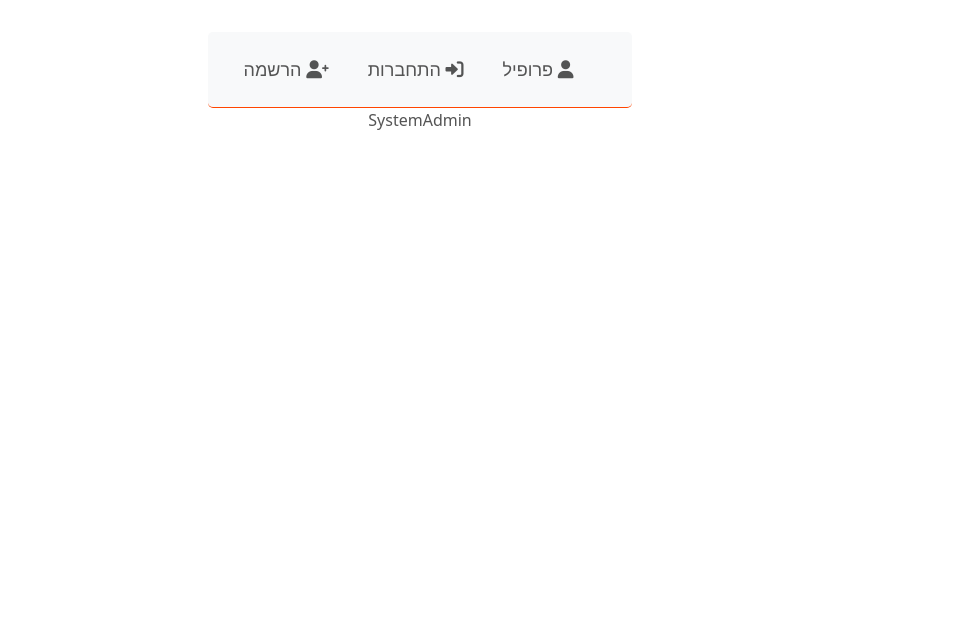
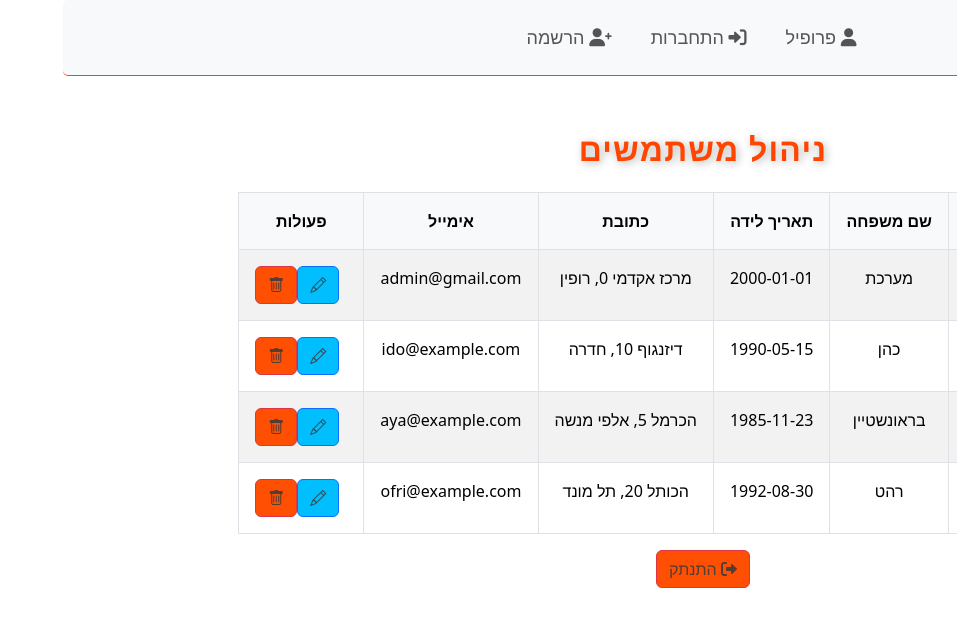
Before and after one commit to IdoCohen7/assignment3, a React (Vite) app: page /systemAdmin in a window 1280 px wide. Shown: the top 626 px of the page, without its empty margins (323-1280 px from the left). Built offline with nearby package versions, Linux system fonts and the light colour scheme.

Commit message:
almostDone
added delete and edit for system admin

```diff
--- a/index.html
+++ b/index.html
@@ -2,18 +2,36 @@
 <html lang="en" dir="rtl">
   <head>
     <meta charset="UTF-8" />
-    <link rel="icon" type="image/svg+xml" href="/public/favicon.ico" />
+    <link rel="icon" type="image/svg+xml" href="/favicon.ico" />
     <meta name="viewport" content="width=device-width, initial-scale=1.0" />
-    <link href="https://cdn.jsdelivr.net/npm/bootstrap@5.3.3/dist/css/bootstrap.min.css" rel="stylesheet" integrity="sha384-QWTKZyjpPEjISv5WaRU9OFeRpok6YctnYmDr5pNlyT2bRjXh0JMhjY6hW+ALEwIH" crossorigin="anonymous">
-    <link rel="stylesheet" href="https://cdnjs.cloudflare.com/ajax/libs/font-awesome/6.0.0-beta3/css/all.min.css">
-    <link href="https://fonts.googleapis.com/css2?family=Press+Start+2P&family=Noto+Sans+Hebrew&display=swap" rel="stylesheet">
-
+    <link
+      href="https://cdn.jsdelivr.net/npm/bootstrap@5.3.3/dist/css/bootstrap.min.css"
+      rel="stylesheet"
+      integrity="sha384-QWTKZyjpPEjISv5WaRU9OFeRpok6YctnYmDr5pNlyT2bRjXh0JMhjY6hW+ALEwIH"
+      crossorigin="anonymous"
+    />
+    <link
+      rel="stylesheet"
+      href="https://cdnjs.cloudflare.com/ajax/libs/font-awesome/6.0.0-beta3/css/all.min.css"
+    />
+    <link
+      href="https://fonts.googleapis.com/css2?family=Press+Start+2P&family=Noto+Sans+Hebrew&display=swap"
+      rel="stylesheet"
+    />
+    <link
+      rel="stylesheet"
+      href="https://cdnjs.cloudflare.com/ajax/libs/bootstrap-icons/1.5.0/font/bootstrap-icons.min.css"
+    />
 
     <title>assignment 3</title>
   </head>
   <body>
     <div id="root"></div>
     <script type="module" src="/src/main.jsx"></script>
-    <script src="https://cdn.jsdelivr.net/npm/bootstrap@5.3.3/dist/js/bootstrap.bundle.min.js" integrity="sha384-YvpcrYf0tY3lHB60NNkmXc5s9fDVZLESaAA55NDzOxhy9GkcIdslK1eN7N6jIeHz" crossorigin="anonymous"></script>
+    <script
+      src="https://cdn.jsdelivr.net/npm/bootstrap@5.3.3/dist/js/bootstrap.bundle.min.js"
+      integrity="sha384-YvpcrYf0tY3lHB60NNkmXc5s9fDVZLESaAA55NDzOxhy9GkcIdslK1eN7N6jIeHz"
+      crossorigin="anonymous"
+    ></script>
   </body>
 </html>
--- a/src/App.jsx
+++ b/src/App.jsx
@@ -25,15 +25,63 @@ function App() {
       city: "רופין",
       street: "מרכז אקדמי",
       number: 0,
-      profilePicture: null, // תוכל להוסיף כאן את הנתונים המתאימים אם יש לך תמונה
+      profilePicture: null,
       passwordConfirm: "ad1234321!aD",
     };
 
-    // בדיקה אם כבר יש משתמשים, אם לא, נוסיף את המשתמש האדמין
+    // יצירת משתמשים נוספים (לא אדמין)
+    const defaultUsers = [
+      {
+        id: uuidv4(),
+        username: "ido",
+        password: "Ido1234!",
+        email: "ido@example.com",
+        firstName: "עידו",
+        lastName: "כהן",
+        dateOfBirth: "1990-05-15",
+        city: "חדרה", // עיר עידו
+        street: "דיזנגוף",
+        number: 10,
+        profilePicture: null,
+        passwordConfirm: "Ido1234!",
+      },
+      {
+        id: uuidv4(),
+        username: "aya",
+        password: "Aya1234!",
+        email: "aya@example.com",
+        firstName: "איה",
+        lastName: "בראונשטיין",
+        dateOfBirth: "1985-11-23",
+        city: "אלפי מנשה", // עיר איה
+        street: "הכרמל",
+        number: 5,
+        profilePicture: null,
+        passwordConfirm: "Aya1234!",
+      },
+      {
+        id: uuidv4(),
+        username: "ofri",
+        password: "Ofri1234!",
+        email: "ofri@example.com",
+        firstName: "עופרי",
+        lastName: "רהט",
+        dateOfBirth: "1992-08-30",
+        city: "תל מונד", // עיר עופרי
+        street: "הכותל",
+        number: 20,
+        profilePicture: null,
+        passwordConfirm: "Ofri1234!",
+      },
+    ];
+
+    // בדיקה אם כבר יש משתמשים, אם לא, נוסיף את המשתמש האדמין ומשתמשים נוספים
     const existingUsers = JSON.parse(localStorage.getItem("users")) || [];
-    if (existingUsers.length != 0) {
-      localStorage.setItem("users", JSON.stringify([adminUser])); // שומר את המשתמש האדמין ב-localStorage
-      return [adminUser]; // מחזיר את המשתמש האדמין כסטייט
+    if (existingUsers.length === 0) {
+      // אם אין משתמשים, נוסיף את כל המשתמשים כולל אדמין ומשתמשים נוספים
+      const allUsers = [adminUser, ...defaultUsers];
+      localStorage.setItem("users", JSON.stringify(allUsers)); // שומר את כל המשתמשים ב-localStorage
+      return allUsers; // מחזיר את כל המשתמשים כסטייט
     }
 
     return existingUsers; // אם כבר יש משתמשים, מחזיר את הרשימה הקיימת
@@ -62,8 +110,12 @@ function App() {
       );
       if (foundUser) {
         setUser(foundUser);
-        navigate("/");
         alert("ברוך הבא " + foundUser.username);
+        if (user.username === "admin") {
+          navigate("/systemAdmin");
+        } else {
+          navigate("/profile");
+        }
       } else {
         alert("שם משתמש או סיסמה שגויים");
       }
@@ -80,22 +132,6 @@ function App() {
     return user ? JSON.parse(user) : null;
   };
 
-  useEffect(() => {
-    const usersFromLocalStorage = loadUsers();
-    setList(usersFromLocalStorage);
-    const loggedInUser = loadUser();
-    setUser(loggedInUser);
-  }, []); // on component mount
-
-  useEffect(() => {
-    localStorage.setItem("users", JSON.stringify(userList));
-    console.log("users: ", userList);
-  }, [userList]); // when new user is added to the list
-
-  useEffect(() => {
-    sessionStorage.setItem("user", JSON.stringify(user));
-  }, [user]); // when user logs in
-
   const logoutUser = (email) => {
     if (user && user.email === email) {
       sessionStorage.removeItem("user");
@@ -108,9 +144,8 @@ function App() {
   };
 
   const deleteUser = (email) => {
-    const users = JSON.parse(localStorage.getItem("users")) || [];
-    const updatedUsers = users.filter((user) => user.email !== email);
-    localStorage.setItem("users", JSON.stringify(updatedUsers));
+    const remainingdUsers = userList.filter((user) => user.email !== email);
+    setList(remainingdUsers);
     alert("המשתמש נמחק בהצלחה");
   };
 
@@ -147,39 +182,69 @@ function App() {
       console.log("updated userList: ", userList);
 
       alert("הפרטים עודכנו בהצלחה");
+      if (user.username === "admin") {
+        navigate("/systemAdmin");
+      } else {
         navigate("/profile");
+      }
     } else {
       alert("לא נמצאו משתמשים עם מזהה זה");
     }
   };
 
+  useEffect(() => {
+    const usersFromLocalStorage = loadUsers();
+    setList(usersFromLocalStorage);
+    const loggedInUser = loadUser();
+    setUser(loggedInUser);
+  }, []); // on component mount
+
+  useEffect(() => {
+    localStorage.setItem("users", JSON.stringify(userList));
+    console.log("users: ", userList);
+  }, [userList]); // when new user is added to the list
+
+  useEffect(() => {
+    sessionStorage.setItem("user", JSON.stringify(user));
+  }, [user]); // when user logs in
+
   return (
     <>
-      <nav className="navbar navbar-expand-lg navbar-light bg-light p-3">
-        <div className="container">
-          <div className="navbar-nav me-auto">
+      <nav
+        className="navbar navbar-expand-lg navbar-light bg-light p-3 w-100 fixed-top mb-4"
+        style={{ width: "100vw" }}
+      >
+        <div className="d-flex justify-content-center w-100">
+          <div className="navbar-nav d-flex justify-content-center">
+            {user && user.username === "admin" && (
+              <Link to="/systemAdmin" className="nav-link">
+                <i className="fas fa-cogs me-2"></i> ניהול
+              </Link>
+            )}
+            {user && user.username != "admin" && (
               <Link to="/profile" className="nav-link">
                 <i className="fas fa-user me-2"></i> פרופיל
               </Link>
-            {user && user.username == "admin" && (
+            )}
+            {!user && (
               <>
-                <Link to="/systemAdmin" className="nav-link">
-                  <i className="fas fa-cogs me-2"></i> ניהול
+                <Link to="/profile" className="nav-link">
+                  <i className="fas fa-user me-2"></i> פרופיל
                 </Link>
-              </>
-            )}
-
                 <Link to="/login" className="nav-link">
                   <i className="fas fa-sign-in-alt me-2"></i> התחברות
                 </Link>
                 <Link to="/register" className="nav-link">
                   <i className="fas fa-user-plus me-2"></i> הרשמה
                 </Link>
+              </>
+            )}
           </div>
         </div>
       </nav>
 
       <Routes>
+        <Route path="/" element={<Login onLogin={loginUser} />} />
         <Route
           path="/profile"
           element={<Profile user={user} logoutUser={logoutUser} />}
@@ -191,9 +256,19 @@ function App() {
         <Route path="/login" element={<Login onLogin={loginUser} />} />
         <Route
           path="/editDetails"
-          element={<EditDetails user={user} onEdit={editUser} />}
+          element={<EditDetails onEdit={editUser} />}
         />
-        <Route path="/systemAdmin" element={<SystemAdmin />} />
+        <Route
+          path="/systemAdmin"
+          element={
+            <SystemAdmin
+              list={userList}
+              logoutUser={logoutUser}
+              onDelete={deleteUser}
+              onEdit={editUser}
+            />
+          }
+        />
       </Routes>
     </>
   );
--- a/src/Pages/EditDetails.jsx
+++ b/src/Pages/EditDetails.jsx
@@ -1,8 +1,12 @@
 import { useFormik } from "formik";
 import * as Yup from "yup";
 import PropTypes from "prop-types";
+import { useLocation } from "react-router-dom";
 
-export default function EditDetails({ user, onEdit }) {
+export default function EditDetails({ onEdit }) {
+  const { state } = useLocation();
+  const user = state.user;
+
   const validationSchema = Yup.object({
     firstName: Yup.string()
       .matches(/^[a-zA-Zא-ת-]+$/, "השם הפרטי יכול להכיל אותיות בלבד")
@@ -27,7 +31,10 @@ export default function EditDetails({ user, onEdit }) {
       }),
     city: Yup.string().required("שדה חובה"),
     street: Yup.string()
-      .matches(/^[\u0590-\u05fe]+$/, "הרחוב חייב להיות בעברית בלבד")
+      .matches(
+        /^[\u0590-\u05fe\s]+$/,
+        "הרחוב חייב להיות בעברית בלבד וכולל רווחים"
+      )
       .required("שדה חובה"),
     number: Yup.number()
       .min(0, "מספר הבית לא יכול להיות שלילי")
@@ -42,14 +49,14 @@ export default function EditDetails({ user, onEdit }) {
 
   const formik = useFormik({
     initialValues: {
-      firstName: user?.firstName || "",
-      lastName: user?.lastName || "",
-      username: user?.username || "",
-      dateOfBirth: user?.dateOfBirth || "",
-      city: user?.city || "",
-      street: user?.street || "",
-      number: user?.number || "",
-      profilePicture: user?.profilePicture || null,
+      firstName: user.firstName || "",
+      lastName: user.lastName || "",
+      username: user.username || "",
+      dateOfBirth: user.dateOfBirth || "",
+      city: user.city || "",
+      street: user.street || "",
+      number: user.number || "",
+      profilePicture: user.profilePicture || null,
     },
     validationSchema,
     enableReinitialize: true,
--- a/src/Pages/Pofile.jsx
+++ b/src/Pages/Pofile.jsx
@@ -7,7 +7,7 @@ export default function Profile({ user, logoutUser }) {
   if (!user) {
     return (
       <div className="profile-card">
-        <h3>נא להתחבר כדי לראות את פרופילך</h3>
+        <p style={{ textAlign: "center" }}>נא להתחבר כדי לראות את פרופילך</p>
       </div>
     );
   }
@@ -16,7 +16,6 @@ export default function Profile({ user, logoutUser }) {
     logoutUser(user.email);
   };
 
-  console.log(user);
   return (
     <div className="profile-card">
       <div className="profile-header">
@@ -30,13 +29,7 @@ export default function Profile({ user, logoutUser }) {
 
       <div className="profile-details">
         <p>
-          <strong>שם פרטי:</strong> {user.firstName}
-        </p>
-        <p>
-          <strong>שם משפחה:</strong> {user.lastName}
-        </p>
-        <p>
-          <strong>שם משתמש:</strong> {user.username}
+          <strong>שם מלא:</strong> {user.firstName + " " + user.lastName}
         </p>
         <p>
           <strong>אימייל:</strong> {user.email}
@@ -45,13 +38,8 @@ export default function Profile({ user, logoutUser }) {
           <strong>תאריך לידה:</strong> {user.dateOfBirth}
         </p>
         <p>
-          <strong>עיר:</strong> {user.city}
-        </p>
-        <p>
-          <strong>רחוב:</strong> {user.street}
-        </p>
-        <p>
-          <strong>מספר בית:</strong> {user.number}
+          <strong>כתובת:</strong>{" "}
+          {user.street + " " + user.number + ", " + user.city}
         </p>
       </div>
       {/* קישור למשחק */}
@@ -66,7 +54,6 @@ export default function Profile({ user, logoutUser }) {
         </a>
       </div>
 
-
       <div className="buttons">
         <button onClick={handleLogout} className="btn btn-danger">
           <i className="fas fa-sign-out-alt"></i> התנתק
@@ -74,7 +61,7 @@ export default function Profile({ user, logoutUser }) {
 
         <button
           onClick={() => {
-            navigate("/editDetails");
+            navigate("/editDetails", { state: { user } });
           }}
           className="btn btn-primary"
         >
--- a/src/Pages/Register.jsx
+++ b/src/Pages/Register.jsx
@@ -47,7 +47,10 @@ export default function Register({ onAddUser }) {
       }),
     city: Yup.string().required("שדה חובה"),
     street: Yup.string()
-      .matches(/^[\u0590-\u05fe]+$/, "הרחוב חייב להיות בעברית בלבד")
+      .matches(
+        /^[\u0590-\u05fe\s]+$/,
+        "הרחוב חייב להיות בעברית בלבד וכולל רווחים"
+      )
       .required("שדה חובה"),
     number: Yup.number()
       .min(0, "מספר הבית לא יכול להיות שלילי")
@@ -195,7 +198,8 @@ export default function Register({ onAddUser }) {
             className={`form-control ${
               formik.touched.passwordConfirm && !formik.errors.passwordConfirm
                 ? "is-valid"
-              : formik.touched.passwordConfirm && formik.errors.passwordConfirm
+                : formik.touched.passwordConfirm &&
+                  formik.errors.passwordConfirm
                 ? "is-invalid"
                 : ""
             }`}
@@ -300,7 +304,9 @@ export default function Register({ onAddUser }) {
             id="profilePicture"
           />
           {formik.touched.profilePicture && formik.errors.profilePicture && (
-          <div className="invalid-feedback">{formik.errors.profilePicture}</div>
+            <div className="invalid-feedback">
+              {formik.errors.profilePicture}
+            </div>
           )}
 
           {/* הצגת התמונה */}
@@ -311,7 +317,9 @@ export default function Register({ onAddUser }) {
           />
 
           {formik.touched.profilePicture && formik.errors.profilePicture && (
-          <div className="invalid-feedback">{formik.errors.profilePicture}</div>
+            <div className="invalid-feedback">
+              {formik.errors.profilePicture}
+            </div>
           )}
         </div>
 
--- a/src/Pages/SystemAdmin.jsx
+++ b/src/Pages/SystemAdmin.jsx
@@ -1,3 +1,74 @@
-export default function SystemAdmin() {
-  return <div>SystemAdmin</div>;
+import propTypes from "prop-types";
+import { useNavigate } from "react-router-dom";
+
+export default function SystemAdmin({ list, logoutUser, onDelete }) {
+  const navigate = useNavigate();
+
+  const handleLogout = () => {
+    logoutUser("admin@gmail.com");
+  };
+
+  return (
+    <div className="container mt-5">
+      <h1 className="text-center mb-4">ניהול משתמשים</h1>
+      <div className="table-responsive">
+        <table className="table table-striped table-bordered">
+          <thead>
+            <tr>
+              <th>שם משתמש</th>
+              <th>שם פרטי</th>
+              <th>שם משפחה</th>
+              <th>תאריך לידה</th>
+              <th>כתובת</th>
+              <th>אימייל</th>
+              <th>פעולות</th>
+            </tr>
+          </thead>
+          <tbody>
+            {list.map((user) => (
+              <tr key={user.id}>
+                <td>{user.username}</td>
+                <td>{user.firstName}</td>
+                <td>{user.lastName}</td>
+                <td>{user.dateOfBirth}</td>
+                <td>{`${user.street} ${user.number}, ${user.city}`}</td>
+                <td>{user.email}</td>
+                <td>
+                  <button
+                    className="btn btn-primary me-2"
+                    onClick={() => {
+                      navigate("/editDetails", { state: { user } });
+                    }}
+                  >
+                    <i className="bi bi-pencil"></i>
+                  </button>
+                  <button
+                    className="btn btn-danger"
+                    onClick={() => {
+                      if (user.email == "admin@gmail.com") {
+                        alert("לא ניתן למחוק את המנהל המערכתי");
+                        return;
+                      }
+                      onDelete(user.email);
+                    }}
+                  >
+                    <i className="bi bi-trash"></i>
+                  </button>
+                </td>
+              </tr>
+            ))}
+          </tbody>
+        </table>
+      </div>
+      <button onClick={handleLogout} className="btn btn-danger">
+        <i className="fas fa-sign-out-alt"></i> התנתק
+      </button>
+    </div>
+  );
 }
+
+SystemAdmin.propTypes = {
+  list: propTypes.array.isRequired,
+  logoutUser: propTypes.func.isRequired,
+  onDelete: propTypes.func.isRequired,
+};
--- a/src/index.css
+++ b/src/index.css
@@ -1,5 +1,5 @@
 :root {
-  font-family: 'Noto Sans Hebrew', sans-serif;
+  font-family: "Noto Sans Hebrew", sans-serif;
   line-height: 1.5;
   font-weight: 400;
   color-scheme: light dark;
@@ -18,22 +18,22 @@ body {
   background-size: cover;
   background-position: center;
   color: rgba(59, 59, 59, 0.87);
-  cursor: url('/public/cursor-hover.png'), auto;
+  cursor: url("/cursor-hover.png"), auto;
+  margin-top: 50px;
 }
 
 body:active {
-  cursor: url('/public/cursor-click.png'), auto;
+  cursor: url("/cursor-click.png"), auto;
 }
 
 button,
 button:hover {
-  cursor: url('/public/cursor-hover.png'), auto;
+  cursor: url("/cursor-hover.png"), auto;
 }
 
 button:active {
-  cursor: url('/public/cursor-click.png'), auto;
+  cursor: url("/cursor-click.png"), auto;
 }
-
 
 h1 {
   font-size: 2em;
@@ -49,7 +49,6 @@ h1:hover {
   color: #ff6347; /* צבע חדש כאשר העכבר עובר מעל */
   transform: scale(1.1); /* הגדלת הכותרת כאשר העכבר עובר מעל */
 }
-
 
 button {
   border-radius: 8px;
@@ -92,7 +91,6 @@ form {
   border-radius: 5px;
   border: 1px solid #ff4500;
   backdrop-filter: blur(5px);
-
 }
 
 input.is-valid,
@@ -271,9 +269,9 @@ button[type="submit"]:hover {
 .btn-game {
   display: inline-block;
   padding: 15px 25px;
-  background-image: url(/public/game.png);
-  background-size: cover;  /* התמונה תתפוס את כל השטח של הכפתור */
-  background-position: center;  /* ממרכז את התמונה בתוך הכפתור */
+  background-image: url(/game.png);
+  background-size: cover; /* התמונה תתפוס את כל השטח של הכפתור */
+  background-position: center; /* ממרכז את התמונה בתוך הכפתור */
   color: #fd2c03;
   border-radius: 10px;
   text-decoration: none;
@@ -287,7 +285,6 @@ button[type="submit"]:hover {
   align-items: center;
   position: relative;
 }
-
 
 .btn-game:hover {
   background-color: #ff4f03;
@@ -309,9 +306,18 @@ button[type="submit"]:hover {
   text-align: center;
 }
 button:hover {
-  cursor: url('/public/cursor-hover.png') 16 16, auto; /* 16 16 הוא המיקום של הקורוסור בתמונה */
+  cursor: url("/cursor-hover.png") 16 16, auto; /* 16 16 הוא המיקום של הקורוסור בתמונה */
 }
 
 button:active {
-  cursor: url('/public/cursor-click.png') 16 16, auto; /* 16 16 הוא המיקום של הקורוסור בתמונה */
+  cursor: url("/cursor-click.png") 16 16, auto; /* 16 16 הוא המיקום של הקורוסור בתמונה */
 }
+
+.table th,
+.table td {
+  padding: 1rem; /* Add more padding for spacing */
+}
+
+.table th {
+  background-color: #f8f9fa; /* Optional: Add a background color to the header */
+}
```
Lines whose indentation alone changed are shown as unchanged.
